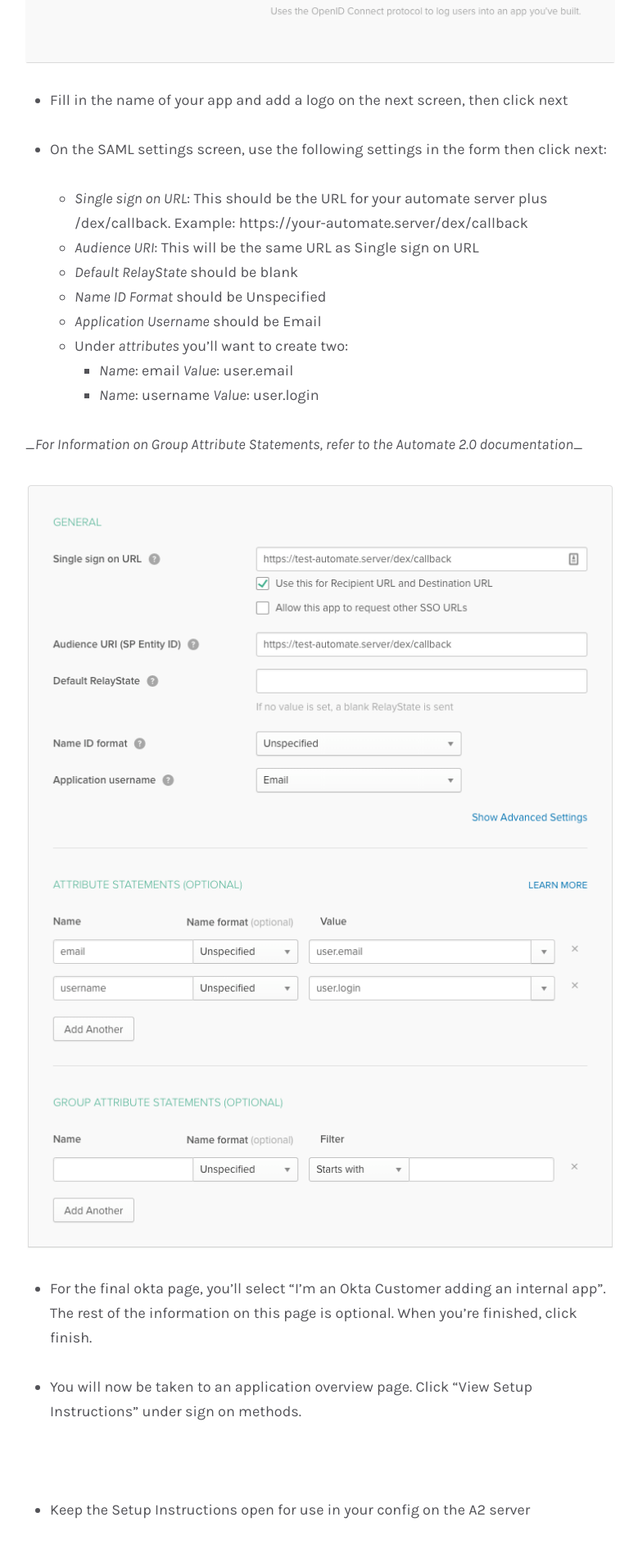
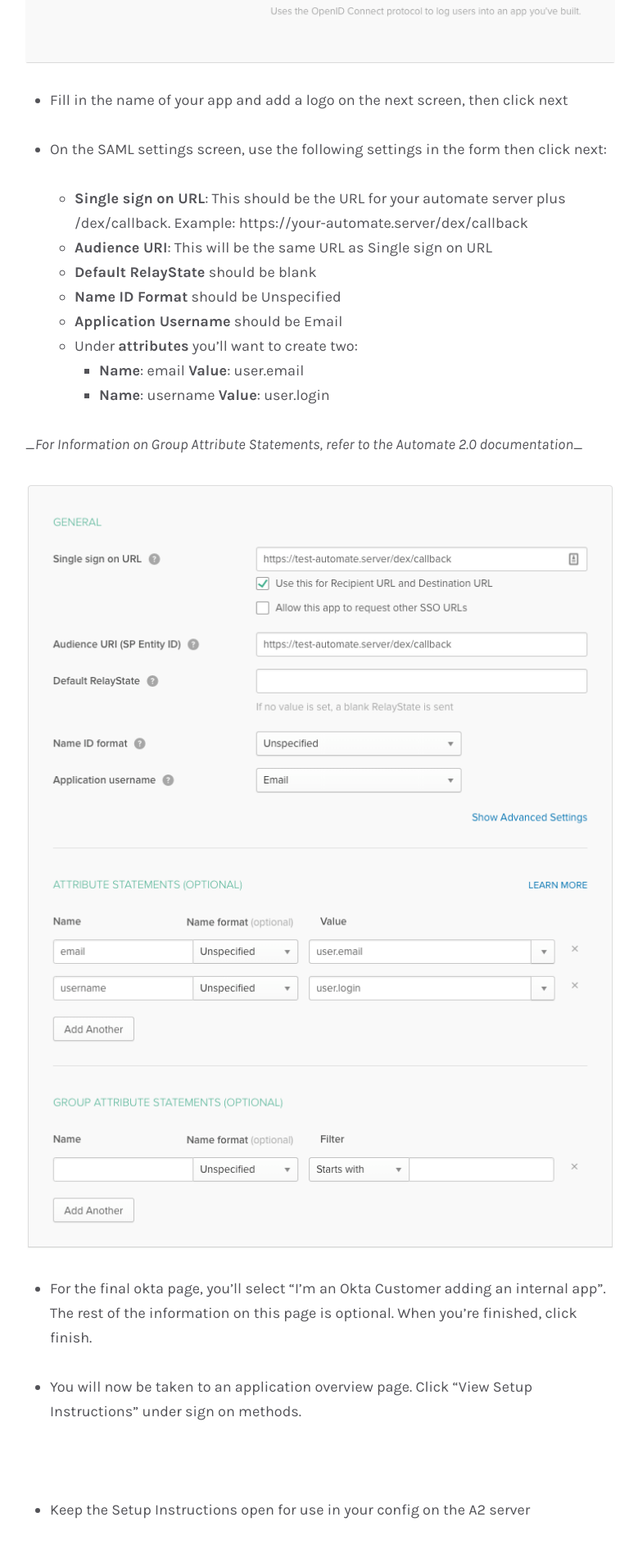
Before and after one commit to bnwoods/bnwoods.github.io, a Jekyll site: the page built from _posts/2018-10-02-Automate-2-SAML.md, in a window 1280 px wide. Shown: the part 902-2792 px from the top of the page at 82% size, without its empty margins (249-1028 px from the left). Built offline with Jekyll 4.4.1, drawn with Linux system fonts in a browser that asks for light colours; some web fonts are replaced.

```diff
--- a/_posts/2018-10-02-Automate-2-SAML.md
+++ b/_posts/2018-10-02-Automate-2-SAML.md
@@ -17,14 +17,14 @@ excerpt: 'A Tutorial for Setting Up SAML in A2 with Okta'
 - Fill in the name of your app and add a logo on the next screen, then click next
 
 - On the SAML settings screen, use the following settings in the form then click next:
-    - *Single sign on URL*: This should be the URL for your automate server plus /dex/callback. Example: https://your-automate.server/dex/callback
-    - *Audience URI*: This will be the same URL as Single sign on URL
-    - *Default RelayState* should be blank
-    - *Name ID Format* should be Unspecified
-    - *Application Username* should be Email
-    - Under *attributes* you'll want to create two:
-        - *Name*: email  *Value*: user.email
-        - *Name*: username    *Value*: user.login
+    - **Single sign on URL**: This should be the URL for your automate server plus /dex/callback. Example: https://your-automate.server/dex/callback
+    - **Audience URI**: This will be the same URL as Single sign on URL
+    - **Default RelayState** should be blank
+    - **Name ID Format** should be Unspecified
+    - **Application Username** should be Email
+    - Under **attributes** you'll want to create two:
+        - **Name**: email  **Value**: user.email
+        - **Name**: username    **Value**: user.login
 
 *_For Information on Group Attribute Statements, refer to the Automate 2.0 documentation_*
 
@@ -42,11 +42,11 @@ excerpt: 'A Tutorial for Setting Up SAML in A2 with Okta'
 - ssh to your A2 instance
 - create a file called `saml.toml` where we will put in configuration information
 - In the saml.toml file, you will need to add the following information in the example format listed in the image below:
-    - *ca_contents*: this is the X.509 Certificate on the Setup Instructions page. Copy this and paste as the value for ca_contents. Use three double quotes to indicate a multiline string. (ex: `"""`)
-    - *sso_url*: This is the value for Identity Provider Single Sign-On URL listed on the Setup Instructions page in Okta
-    - *email_attr*: The value for this should be email
-    - *username_attr*: The value for this should be username
-    - *entity_issuer*: This should be the URL for your automate server plus /dex/callback. Example: https://your-automate.server/dex/callback
+    - **ca_contents**: this is the X.509 Certificate on the Setup Instructions page. Copy this and paste as the value for ca_contents. Use three double quotes to indicate a multiline string. (ex: `"""`)
+    - **sso_url**: This is the value for Identity Provider Single Sign-On URL listed on the Setup Instructions page in Okta
+    - **email_attr**: The value for this should be email
+    - **username_attr**: The value for this should be username
+    - **entity_issuer**: This should be the URL for your automate server plus /dex/callback. Example: https://your-automate.server/dex/callback
 
 - Save and close the file
 
```
